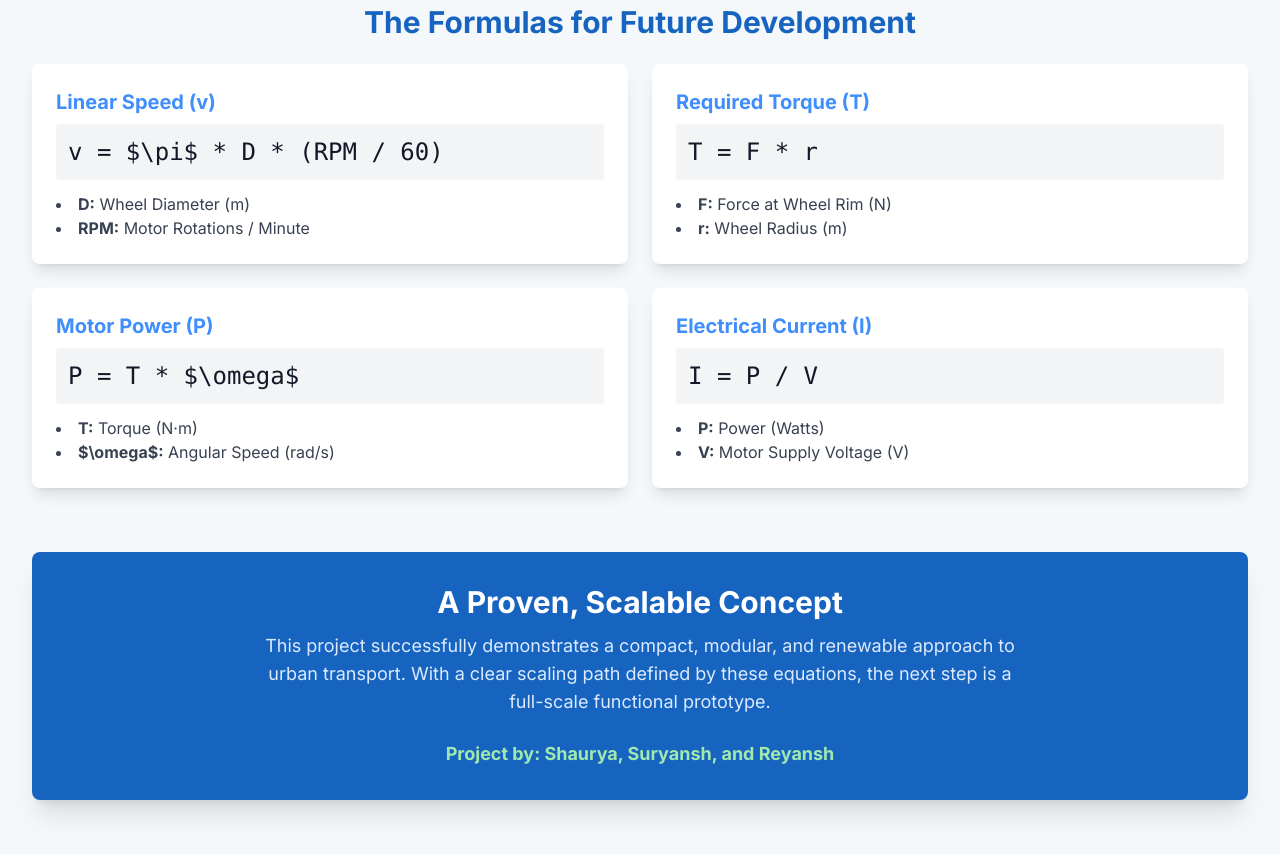
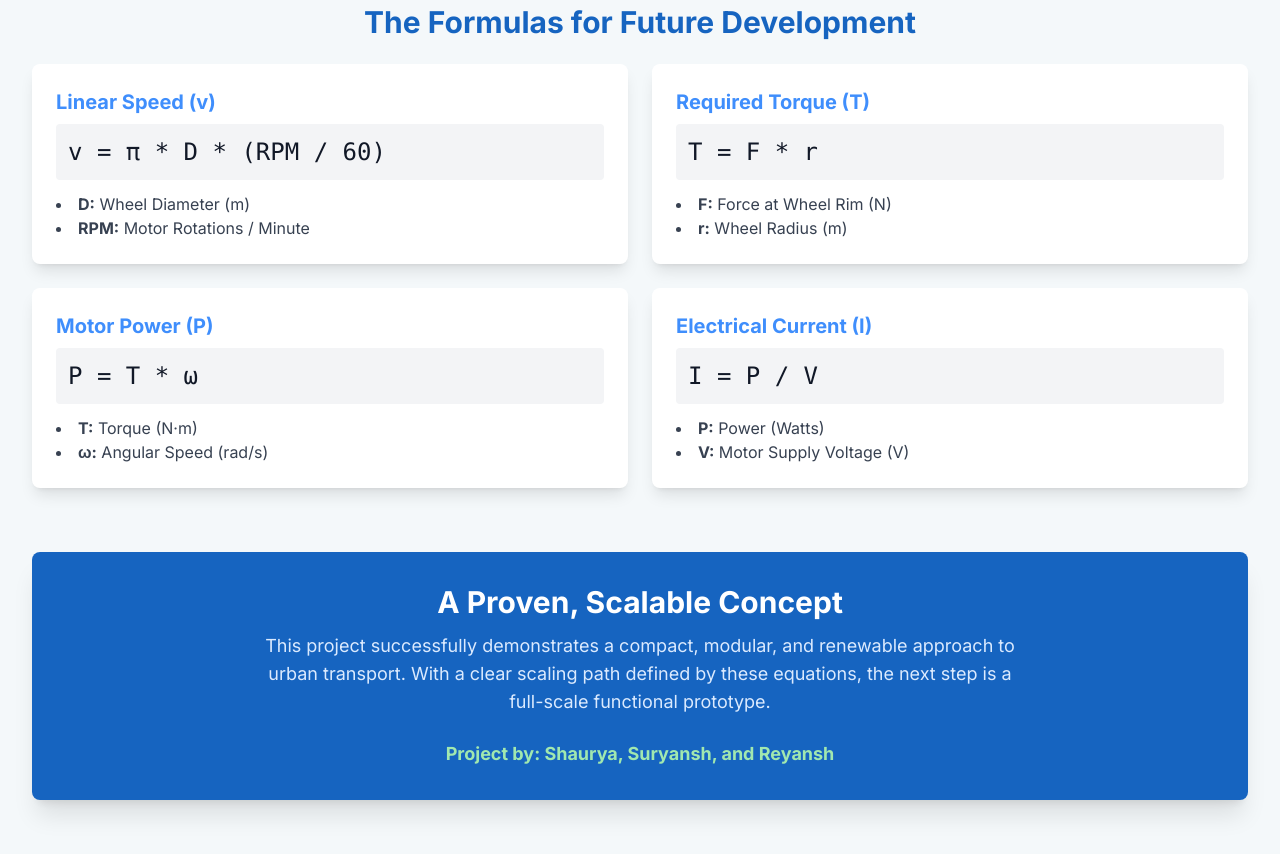
Before and after one commit to Shaurya-Jain2011/Presentation, a plain HTML site: page index.html in a window 1280 px wide. Shown: the part 2060-2914 px from the top of the page. Drawn offline with nearby package versions, Linux system fonts and the light colour scheme.

Commit message:
Update index.html

```diff
--- a/index.html
+++ b/index.html
@@ -173,7 +173,7 @@
 
                     <div class="bg-white rounded-lg shadow-lg p-6">
                         <h3 class="text-xl font-bold text-secondary mb-2">Linear Speed (v)</h3>
-                        <p class="text-2xl font-mono bg-gray-100 p-3 rounded">v = $\pi$ * D * (RPM / 60)</p>
+                        <p class="text-2xl font-mono bg-gray-100 p-3 rounded">v = &#960; * D * (RPM / 60)</p>
                         <ul class="mt-3 list-disc list-inside text-gray-700">
                             <li><span class="font-bold">D:</span> Wheel Diameter (m)</li>
                             <li><span class="font-bold">RPM:</span> Motor Rotations / Minute</li>
@@ -191,10 +191,10 @@
 
                     <div class="bg-white rounded-lg shadow-lg p-6">
                         <h3 class="text-xl font-bold text-secondary mb-2">Motor Power (P)</h3>
-                        <p class="text-2xl font-mono bg-gray-100 p-3 rounded">P = T * $\omega$</p>
+                        <p class="text-2xl font-mono bg-gray-100 p-3 rounded">P = T * &#969;</p>
                         <ul class="mt-3 list-disc list-inside text-gray-700">
                             <li><span class="font-bold">T:</span> Torque (N·m)</li>
-                            <li><span class="font-bold">$\omega$:</span> Angular Speed (rad/s)</li>
+                            <li><span class="font-bold">&#969;:</span> Angular Speed (rad/s)</li>
                         </ul>
                     </div>
 
```
